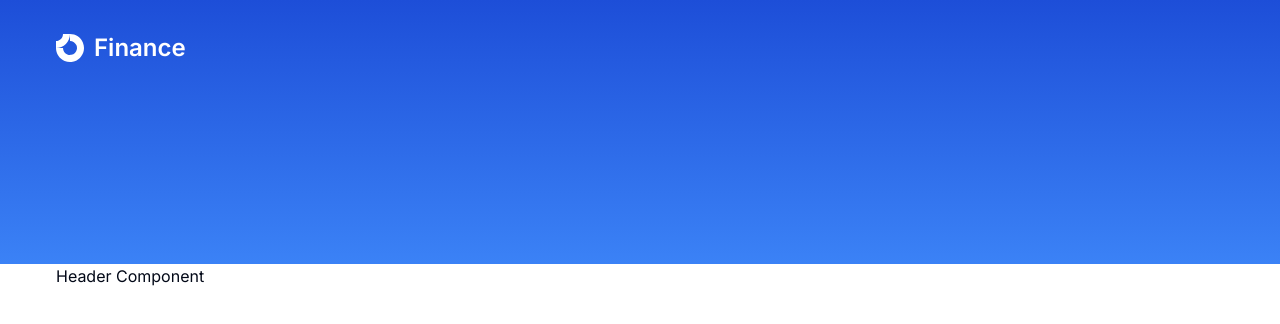
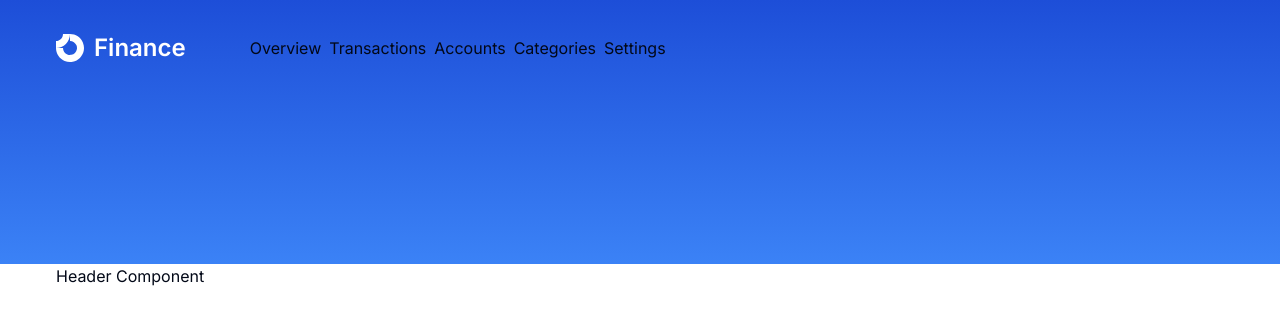
Before and after one commit to MichaelFrieze/finance-nextjs, a Next.js app: page / in a window 1280 px wide. Shown: the top 324 px of the page. Built offline with nearby package versions, Linux system fonts and the light colour scheme.

Commit message:
feat: add navigation component

```diff
--- a/components/header.tsx
+++ b/components/header.tsx
@@ -1,4 +1,5 @@
 import { HeaderLogo } from "./header-logo";
+import { Navigation } from "./navigation";
 
 export const Header = () => {
   return (
@@ -7,6 +8,7 @@ export const Header = () => {
         <div className="mb-14 flex w-full items-center justify-between">
           <div className="flex items-center lg:gap-x-16">
             <HeaderLogo />
+            <Navigation />
           </div>
         </div>
       </div>
--- /dev/null
+++ b/components/navigation.tsx
@@ -0,0 +1,19 @@
+"use client";
+
+const routes = [
+  { href: "/", label: "Overview" },
+  { href: "/transactions", label: "Transactions" },
+  { href: "/accounts", label: "Accounts" },
+  { href: "/categories", label: "Categories" },
+  { href: "/settings", label: "Settings" },
+];
+
+export const Navigation = () => {
+  return (
+    <div className="hidden items-center gap-x-2 overflow-x-auto lg:flex">
+      {routes.map((route) => (
+        <p>{route.label}</p>
+      ))}
+    </div>
+  );
+};
```
